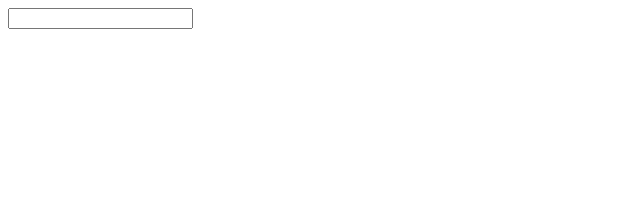
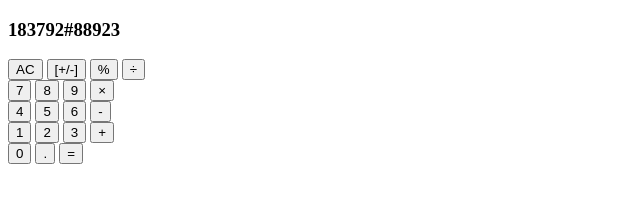
Before and after one commit to vasubhrdwj/Calculator, a plain HTML site: page index.html in a window 1280 px wide. Shown: the whole page, without its empty margins (0-640 px from the left). Drawn offline with Linux system fonts and the light colour scheme.

Commit message:
Added buttons in html

```diff
--- a/index.html
+++ b/index.html
@@ -6,7 +6,38 @@
     <title>Calculator</title>
   </head>
   <body>
+    <div class="CalculatorUI">
+      <div class="row-display"><h3>183792#88923</h3></div>
+      <div class="row-clear">
+        <button class="btn-Reset">AC</button>
+        <button class="btn-sign">[+/-]</button>
+        <button class="btn-modularize">%</button>
+        <button class="btn-divide">&#247;</button>
+      </div>
+      <div class="row-1">
+        <button class="btn-7">7</button>
+        <button class="btn-8">8</button>
+        <button class="btn-9">9</button>
+        <button class="btn-multiply">&#215;</button>
+      </div>
+      <div class="row-2">
+        <button class="btn-4">4</button>
+        <button class="btn-5">5</button>
+        <button class="btn-6">6</button>
+        <button class="btn-subtract">-</button>
+      </div>
+      <div class="row-3">
+        <button class="btn-1">1</button>
+        <button class="btn-2">2</button>
+        <button class="btn-3">3</button>
+        <button class="btn-add">+</button>
+      </div>
+      <div class="base-row">
+        <button class="btn-0">0</button>
+        <button class="btn-decimal">.</button>
+        <button class="btn-equal">=</button>
+      </div>
+    </div>
     <script src="CalculatorJS.js"></script>
-    <input type="text" id="n1" />
   </body>
 </html>
```
